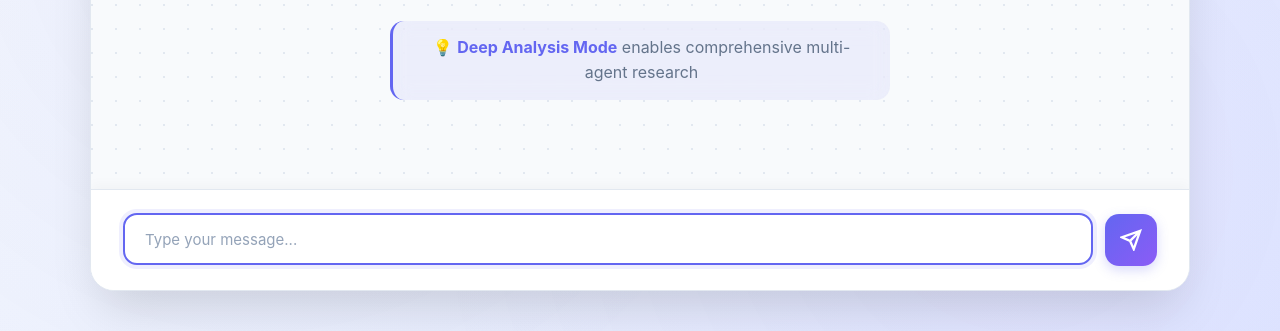
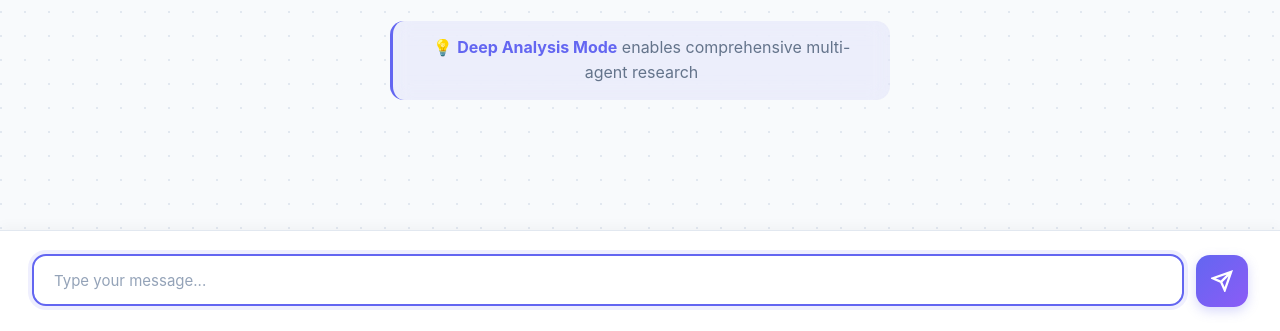
Before and after one commit to Kushaagra05/First_Chatbot, a plain HTML site: page index.html in a window 1280 px wide. Shown: the part 469-800 px from the top of the page. Drawn offline with nearby package versions, Linux system fonts and the light colour scheme; no server answers.

Commit message:
Make chat interface fullscreen (100vh, no padding)

```diff
--- a/style.css
+++ b/style.css
@@ -56,7 +56,7 @@ body {
     display: flex;
     justify-content: center;
     align-items: center;
-    padding: 20px;
+    padding: 0;
     transition: all 0.3s ease;
     position: relative;
 }
@@ -85,16 +85,16 @@ body::before {
 /* ===== Chat Container ===== */
 .chat-container {
     width: 100%;
-    max-width: 1100px;
-    height: 90vh;
-    max-height: 900px;
+    max-width: none;
+    height: 100vh;
+    max-height: none;
     background: var(--surface-color);
-    border-radius: 24px;
-    box-shadow: var(--shadow-xl);
+    border-radius: 0;
+    box-shadow: none;
     display: flex;
     flex-direction: column;
     overflow: hidden;
-    border: 1px solid var(--border-color);
+    border: none;
     position: relative;
     z-index: 1;
     backdrop-filter: blur(20px);
```
